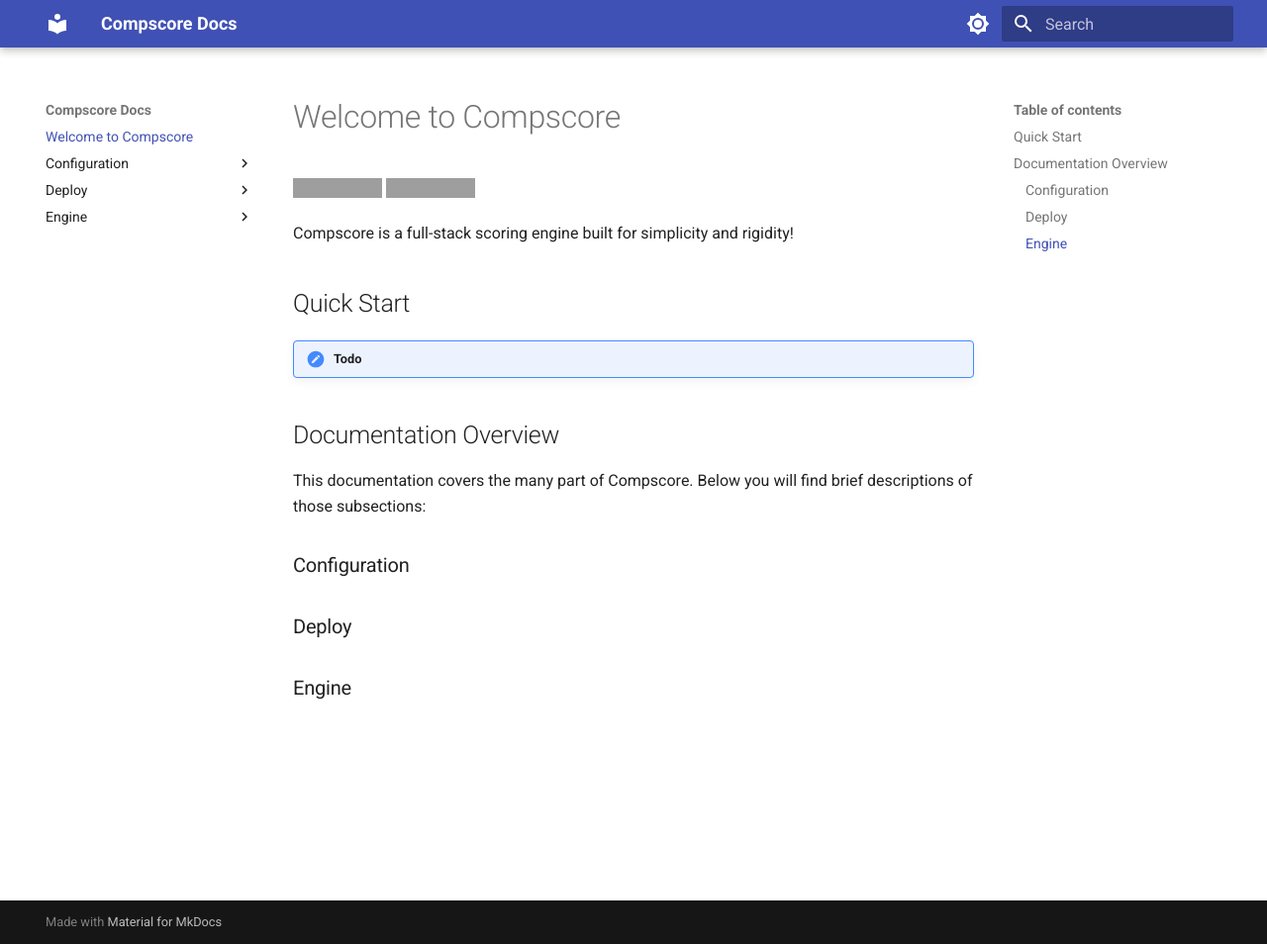
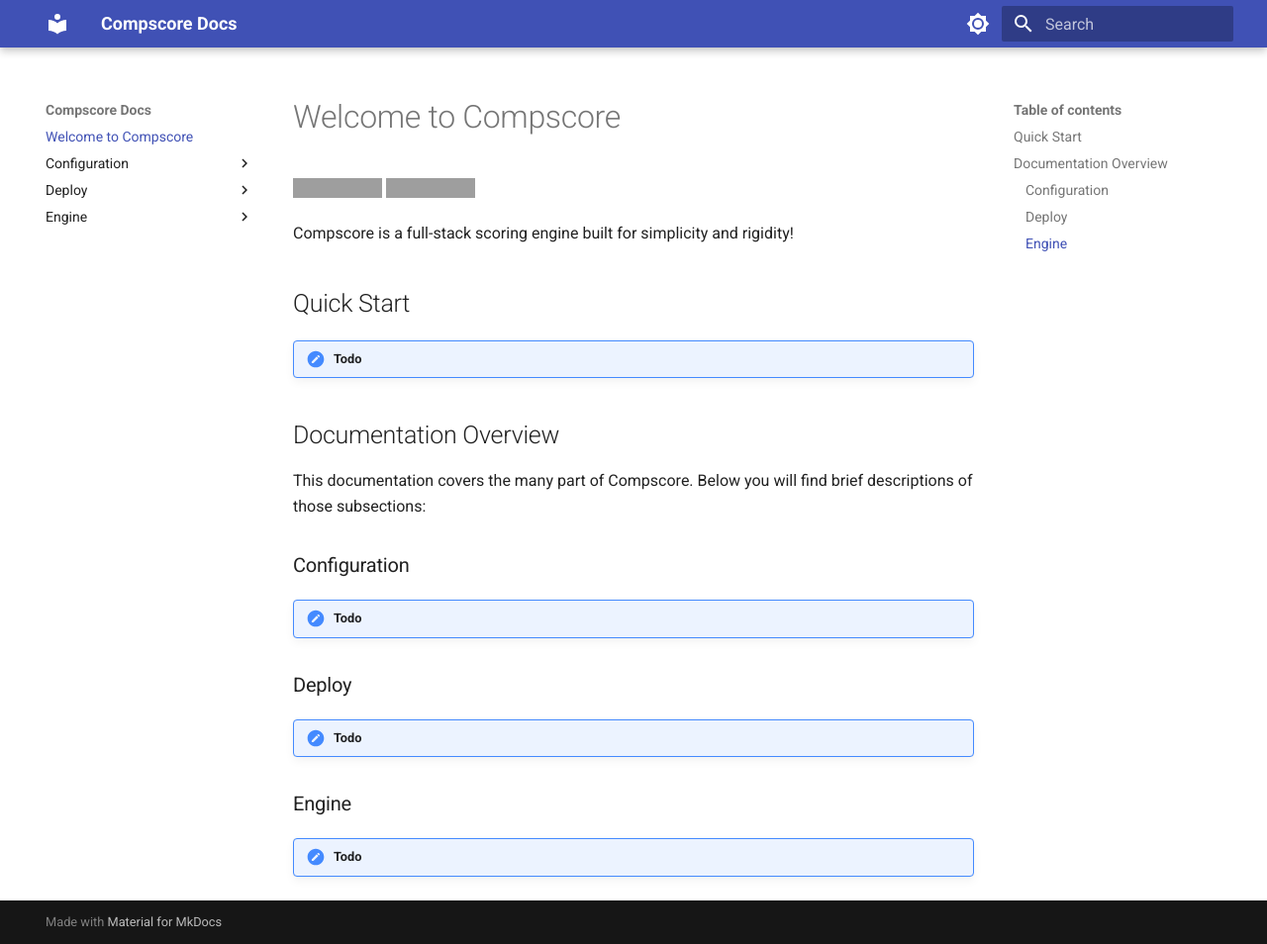
Before and after one commit to compscore/docs, an MkDocs documentation site: the page built from docs/index.md, in a window 1280 px wide and 954 px high. Shown: the whole window at 99% size. Built offline with MkDocs 1.6.1 and Material for MkDocs 9.7.7, drawn with Linux system fonts in a browser that asks for light colours; grey boxes are pictures that could not be loaded.

Commit message:
added todos

```diff
--- a/docs/index.md
+++ b/docs/index.md
@@ -15,6 +15,12 @@ This documentation covers the many part of Compscore. Below you will find brief
 
 ### Configuration
 
+!!!TODO
+
 ### Deploy
 
+!!!TODO
+
 ### Engine
+
+!!!TODO
```
